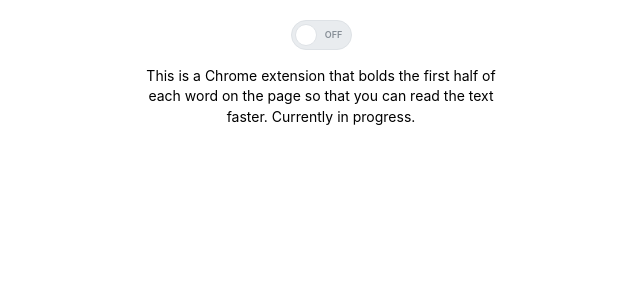
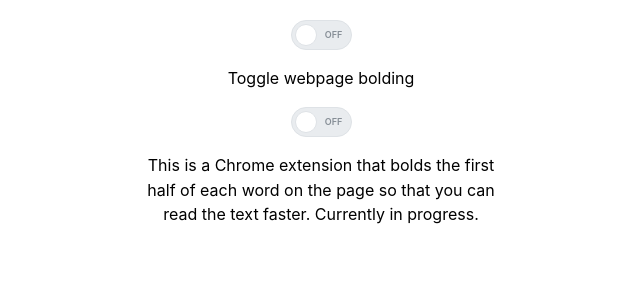
Before and after one commit to schb498/ReadFasterChromeExtension, a React (Vite) app: page / in a window 1280 px wide. Shown: the top 300 px of the page, without its empty margins (319-959 px from the left). Built offline with nearby package versions, Linux system fonts and the light colour scheme.

Commit message:
Added symbol handling and popup example

```diff
--- a/src/App.tsx
+++ b/src/App.tsx
@@ -1,25 +1,13 @@
 import "@mantine/core/styles.css";
 import { Container, MantineProvider, Switch, Text, Stack } from "@mantine/core";
-import { useState } from "react"; // Import useState
+import { useState } from "react";
 
 function App() {
-  // State to track if the text is bolded
   const [isBolded, setIsBolded] = useState(false);
+  const [isPopupBolded, setIsPopupBolded] = useState(false);
 
-  function logTabs(tabs: chrome.tabs.Tab[]) {
-    console.log("qdjflsd");
-    if (tabs[0]?.url) {
-      console.log(tabs[0].url);
-    } else {
-      console.error("No active tab URL found.");
-    }
-  }
-
-  const toggle = () => {
-    console.log("sldkjfsd");
-    // Send a message to the content script to toggle bolding
+  const toggleWebpageBold = () => {
     chrome.tabs.query({ active: true, currentWindow: true }, (tabs) => {
-      logTabs(tabs); // Log the URL
       if (tabs[0]?.id) {
         chrome.tabs.sendMessage(tabs[0].id, {
           action: "toggleBold",
@@ -27,47 +15,63 @@ function App() {
         });
       }
     });
-
-    // Toggle the local state
     setIsBolded(!isBolded);
   };
 
-  // Function to make the first half of every word bold or reset it
-  // const toggleBoldFirstHalfOfWords = () => {
-  //   // Select all text nodes within the body
-  //   const textElements = document.body.querySelectorAll(
-  //     "p, h1, h2, h3, h4, h5, h6, span, a, li"
-  //   );
+  const togglePopupBold = () => {
+    const textElements = document.body.querySelectorAll(
+      "p, h1, h2, h3, h4, h5, h6, span, a, li"
+    );
 
-  //   if (!isBolded) {
-  //     // Bold the first half of every word
-  //     textElements.forEach((element) => {
-  //       const words = (element as HTMLElement).innerText
-  //         .split(" ")
-  //         .map((word) => {
-  //           const halfIndex = Math.ceil(word.length / 2);
-  //           return `<span style="font-weight: bold;">${word.slice(
-  //             0,
-  //             halfIndex
-  //           )}</span>${word.slice(halfIndex)}`;
-  //         });
+    if (!isPopupBolded) {
+      textElements.forEach((element) => {
+        element.childNodes.forEach((node) => {
+          if (node.nodeType === Node.TEXT_NODE) {
+            const words = node.textContent?.split(" ").map((word) => {
+              // Capture leading symbols
+              const leadingSymbolsMatch = word.match(/^([^\w]+)/);
+              const leadingSymbols = leadingSymbolsMatch
+                ? leadingSymbolsMatch[0]
+                : "";
 
-  //       (element as HTMLElement).innerHTML = words.join(" ");
-  //     });
-  //   } else {
-  //     // Reset the text to normal
-  //     textElements.forEach((element) => {
-  //       const text = (element as HTMLElement).innerHTML.replace(
-  //         /<\/?span[^>]*>/g,
-  //         ""
-  //       ); // Remove all <span> tags
-  //       (element as HTMLElement).innerHTML = text; // Set the cleaned text back to the element
-  //     });
-  //   }
+              // Capture trailing symbols
+              const trailingSymbolsMatch = word.match(/([^\w]+)$/);
+              const trailingSymbols = trailingSymbolsMatch
+                ? trailingSymbolsMatch[0]
+                : "";
 
-  //   // Toggle the isBolded state
-  //   setIsBolded(!isBolded);
-  // };
+              // Clean the word by stripping leading and trailing symbols
+              const cleanedWord = word.replace(/^[^\w]+|[^\w]+$/g, "");
+              const halfIndex = Math.ceil(cleanedWord.length / 2);
+
+              // Construct the word with inline styles for font weights
+              return `${leadingSymbols}<span style="font-weight: 700;">${cleanedWord.slice(
+                0,
+                halfIndex
+              )}</span><span style="font-weight: 400;">${cleanedWord.slice(
+                halfIndex
+              )}</span>${trailingSymbols}`;
+            });
+
+            // Create a span wrapper and set the HTML
+            const spanWrapper = document.createElement("span");
+            spanWrapper.innerHTML = words?.join(" ") || ""; // Handle undefined safely
+
+            // Replace the original text node with the new span
+            node.replaceWith(spanWrapper);
+          }
+        });
+      });
+    } else {
+      // Reset the text to normal
+      textElements.forEach((element) => {
+        const el = element as HTMLElement; // Type assertion
+        el.innerHTML = el.innerHTML.replace(/<\/?span[^>]*>/g, "");
+      });
+    }
+
+    setIsPopupBolded(!isPopupBolded);
+  };
 
   return (
     <MantineProvider>
@@ -79,20 +83,32 @@ function App() {
           alignItems: "center",
           justifyContent: "center",
           padding: "20px",
-          width: "400px", // Set a max width for the extension popup
-          height: "100%", // Fill the height
+          width: "400px",
+          height: "100%",
         }}
       >
         <Stack align="center" justify="center" gap="md">
           <Switch
             checked={isBolded}
-            onChange={toggle}
+            onChange={toggleWebpageBold}
             onLabel="ON"
             offLabel="OFF"
             size="lg"
             color="teal"
           />
-          <Text ta="center" size="sm">
+          <Text ta="center" size="md">
+            Toggle webpage bolding
+          </Text>
+
+          <Switch
+            checked={isPopupBolded}
+            onChange={togglePopupBold}
+            onLabel="ON"
+            offLabel="OFF"
+            size="lg"
+            color="blue"
+          />
+          <Text ta="center" size="md">
             This is a Chrome extension that bolds the first half of each word on
             the page so that you can read the text faster. Currently in
             progress.
```
Also changed, not shown: src/content.js (+40 -12 lines).
